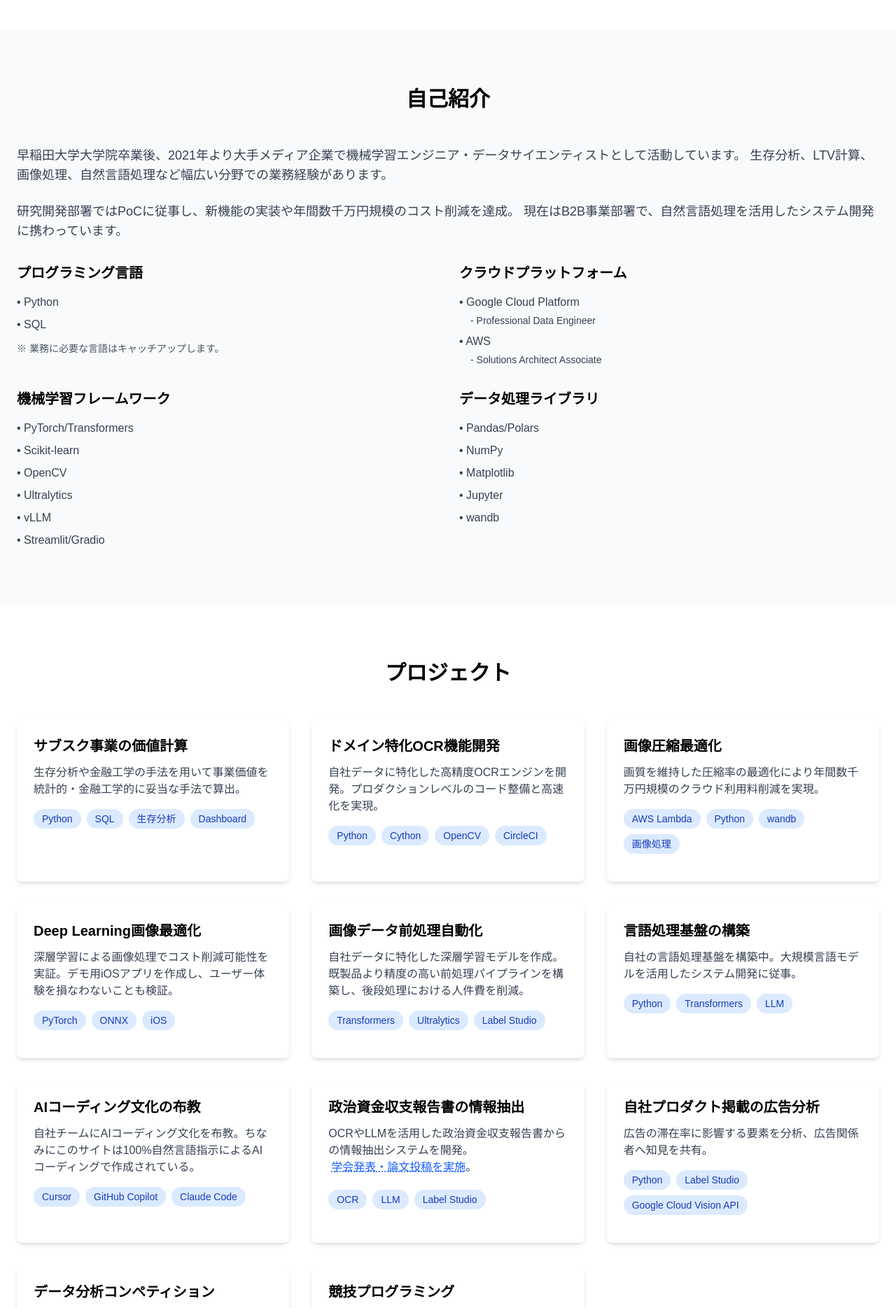
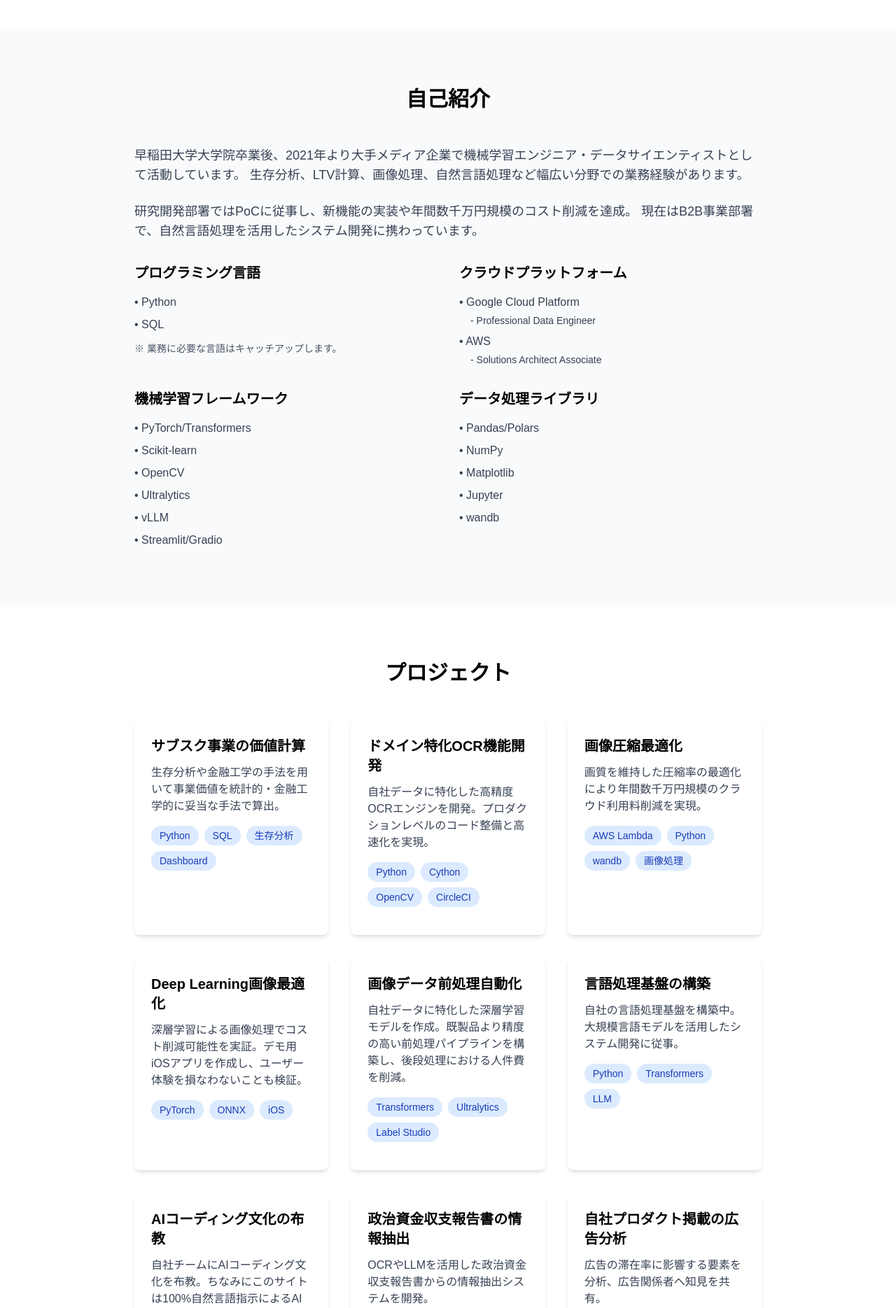
Before and after one commit to masakiaota/portfolio, a Next.js app: page / in a window 1280 px wide. Shown: the part 620-2489 px from the top of the page at 70% size. Built offline with nearby package versions, Linux system fonts and the light colour scheme.

Commit message:
各セクションの最大幅を7xlから4xlに変更し、ページ全体のレイアウトを統一した。

```diff
--- a/src/app/page.tsx
+++ b/src/app/page.tsx
@@ -8,7 +8,7 @@
       {/* ヒーローセクション */}
       <section id="home" className="py-20">
         <div className="container mx-auto px-6">
-          <div className="max-w-7xl mx-auto">
+          <div className="max-w-4xl mx-auto">
             <div className="text-center">
               <h1 className="text-5xl font-bold mb-4 text-black">
                 Masaki Aota
@@ -37,7 +37,7 @@
       {/* 自己紹介セクション */}
       <section id="about" className="py-20 bg-gray-50">
         <div className="container mx-auto px-6">
-          <div className="max-w-7xl mx-auto">
+          <div className="max-w-4xl mx-auto">
             <h2 className="text-3xl font-bold text-center mb-12">自己紹介</h2>
             <p className="text-lg text-gray-700 mb-6">
               早稲田大学大学院卒業後、2021年より大手メディア企業で機械学習エンジニア・データサイエンティストとして活動しています。
@@ -100,7 +100,7 @@
       {/* プロジェクトセクション */}
       <section id="projects" className="py-20">
         <div className="container mx-auto px-6">
-          <div className="max-w-7xl mx-auto">
+          <div className="max-w-4xl mx-auto">
             <h2 className="text-3xl font-bold text-center mb-12">プロジェクト</h2>
             <div className="grid md:grid-cols-2 lg:grid-cols-3 gap-8">
             <div className="bg-white rounded-lg shadow-md p-6">
@@ -279,7 +279,7 @@
       {/* 私が登場する出版物セクション */}
       <section id="publications" className="py-20 bg-gray-50">
         <div className="container mx-auto px-6">
-          <div className="max-w-7xl mx-auto">
+          <div className="max-w-4xl mx-auto">
             <h2 className="text-3xl font-bold text-center mb-12">私が登場する出版物</h2>
             <div className="space-y-6">
             <div className="bg-white rounded-lg shadow-md p-6">
```
